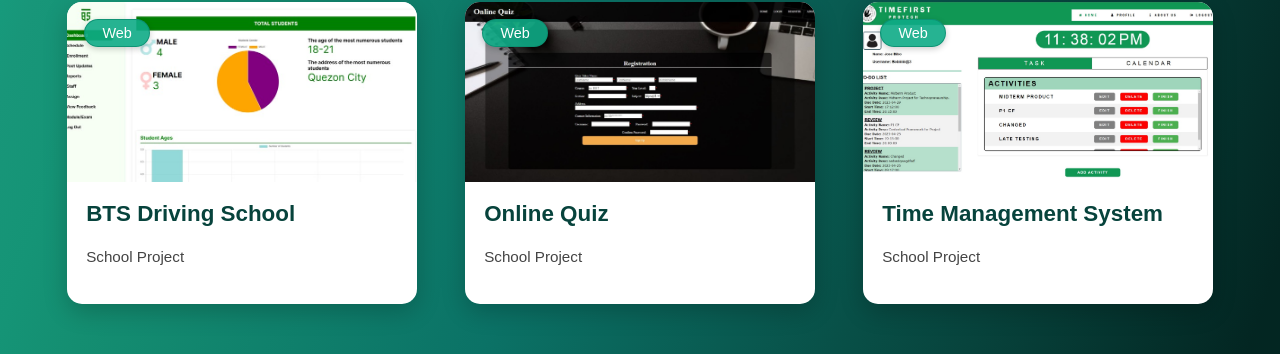
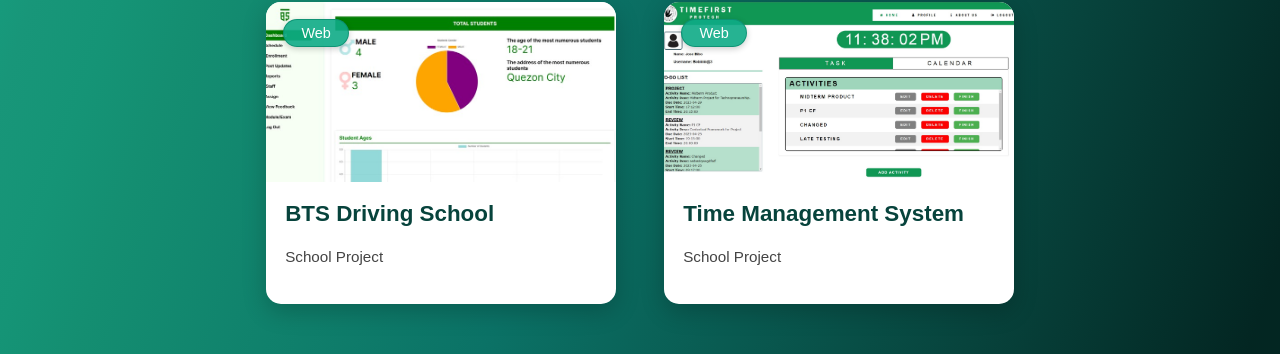
Before and after one commit to GlenPrz/PRZ_Portfolio, a React (Vite) app: page / in a window 1280 px wide. Shown: the part 4837-5191 px from the top of the page. Built offline with nearby package versions, Linux system fonts and the light colour scheme.

Commit message:
deleted:    src/assets/images/projects SS/online_quiz.JPG 	modified:   src/data/project_cards.js

```diff
--- a/src/data/project_cards.js
+++ b/src/data/project_cards.js
@@ -2,7 +2,7 @@ import wonderhomeImg from "../assets/images/projects SS/website building.png";
 import ltdImg from "../assets/images/projects SS/LovetoDream.jpg";
 import bullseyeImg from "../assets/images/projects SS/Bullseye.jpg";
 import btsdsImg from "../assets/images/projects SS/btsds.jpg";
-import quizImg from "../assets/images/projects SS/online_quiz.jpg";
+// import quizImg from "../assets/images/projects SS/online_quiz.jpg";
 import timeImg from "../assets/images/projects SS/TimeManagementSystem.jpg";
 
 
@@ -32,12 +32,12 @@ const projectCards = [
     tag: "Web",
     description: "School Project"
   },
-  {
-    title: "Online Quiz",
-    image: quizImg, // ✅ This was causing the error!
-    tag: "Web",
-    description: "School Project"
-  },
+  // {
+  //   title: "Online Quiz",
+  //   image: quizImg, // ✅ This was causing the error!
+  //   tag: "Web",
+  //   description: "School Project"
+  // },
   {
     title: "Time Management System",
     image: timeImg,
```
Also changed, not shown: src/assets/images/projects SS/online_quiz.JPG (deleted).
